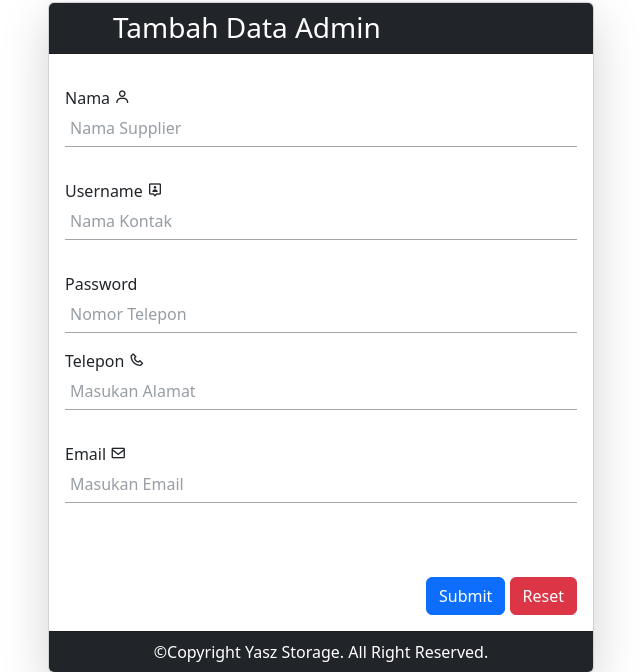
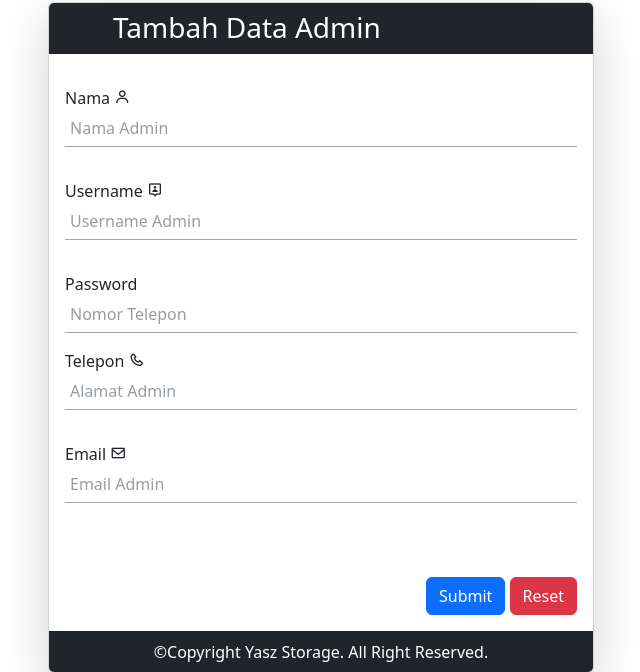
Before and after one commit to iyasz/pwpb_crud, a PHP site: page /admin/ in a window 1280 px wide. Shown: the part 140-812 px from the top of the page, without its empty margins (319-959 px from the left). Run offline with PHP 8.4, Linux system fonts and the light colour scheme; data that the repository does not hold is empty.

Commit message:
fix placehoder

```diff
--- a/admin/index.php
+++ b/admin/index.php
@@ -50,7 +50,7 @@ if (isset($_POST['delete'])) {
     <link rel="stylesheet" href="style.css">
     <link href='https://unpkg.com/boxicons@2.1.2/css/boxicons.min.css' rel='stylesheet'>
     <link rel="stylesheet" href="https://cdnjs.cloudflare.com/ajax/libs/animate.css/4.1.1/animate.min.css" />
-    <title>Admin - Yasz Storage Supplier</title>
+    <title>Admin - Yasz Storage</title>
 </head>
 <style>
     .aa:focus {
@@ -120,11 +120,11 @@ if (isset($_POST['delete'])) {
                             <div class="row">
                                 <div class="form-group">
                                     <label for="">Nama <i class='bx bx-user'></i></label>
-                                    <input autocomplete="off" type="text" name="nama" placeholder="Nama Supplier" class="form-control mb-3 aa" required>
+                                    <input autocomplete="off" type="text" name="nama" placeholder="Nama Admin" class="form-control mb-3 aa" required>
                                 </div>
                                 <div class="form-group mt-3">
                                     <label for="">Username <i class='bx bx-user-pin'></i></label>
-                                    <input type="text" autocomplete="off" name="username" id="kontak" placeholder="Nama Kontak" required class="form-control mb-3 aa">
+                                    <input type="text" autocomplete="off" name="username" id="kontak" placeholder="Username Admin" required class="form-control mb-3 aa">
                                 </div>
                                 <div class="form-group mt-3">
                                     <label for="">Password </label>
@@ -132,11 +132,11 @@ if (isset($_POST['delete'])) {
                                 </div>
                                 <div class="form-group ">
                                     <label for="">Telepon <i class='bx bx-phone'></i></label>
-                                    <input type="number" required name="telepon" id="kontak" placeholder="Masukan Alamat" autocomplete="off" class="form-control mb-3 aa">
+                                    <input type="number" required name="telepon" id="kontak" placeholder="Alamat Admin" autocomplete="off" class="form-control mb-3 aa">
                                 </div>
                                 <div class="form-group mt-3">
                                     <label for="">Email <i class='bx bx-envelope'></i></label>
-                                    <input type="text" required name="email" id="kontak" placeholder="Masukan Email" autocomplete="off" class="form-control aa">
+                                    <input type="text" required name="email" id="kontak" placeholder="Email Admin" autocomplete="off" class="form-control aa">
                                 </div>
                                 <p class="text-primary pp"><?php if (isset($alert)) {
                                                                 echo $alert;
--- a/edit/edit_barang.php
+++ b/edit/edit_barang.php
@@ -9,7 +9,7 @@ if (isset($_POST['submit'])) {
     $kode = htmlspecialchars($_POST['kode']);
     $nama = htmlspecialchars($_POST['nama']);
     $stok = htmlspecialchars($_POST['stok']);
-    $harga = number_format($_POST['harga']);
+    $harga = htmlspecialchars($_POST['harga']);
     $kadaluwarsa = htmlspecialchars($_POST['kadaluwarsa']);
     $jenis = htmlspecialchars($_POST['jenis']);
 
@@ -20,7 +20,7 @@ if (isset($_POST['submit'])) {
         echo '<script>location.replace("edit_barang.php"); </script>';
     } else {
         $update = $conn->query("UPDATE barang SET kode = '$kode', nama = '$nama', stok = '$stok', harga = '$harga', kadaluwarsa = '$kadaluwarsa', jenis_barang = '$jenis' WHERE id = '$id'");
-        $alert = "Data Berhasil Disimpan";
+        echo "<script>alert('Data Berhasil DI ubah')</script>";
         echo '<script>location.replace("../barang/index.php"); </script>';
     }
 }
```
